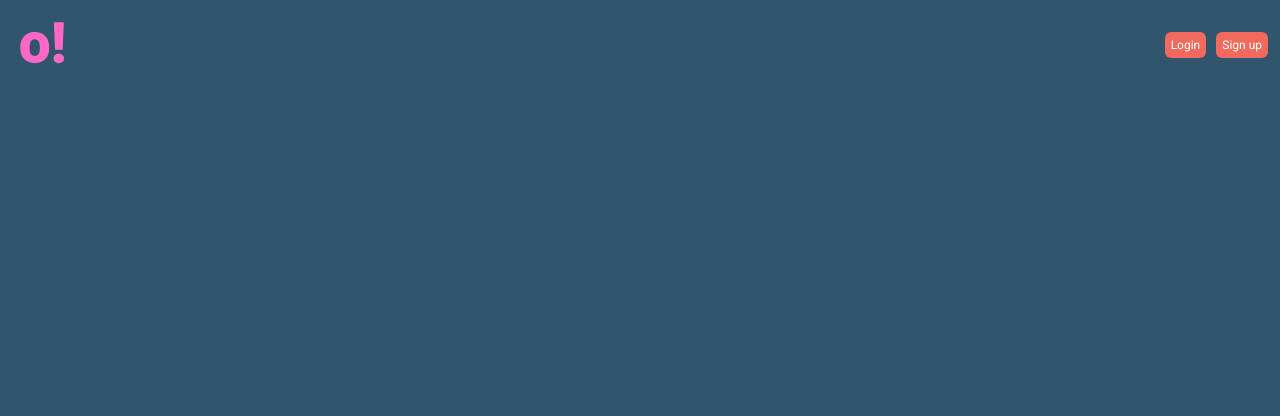
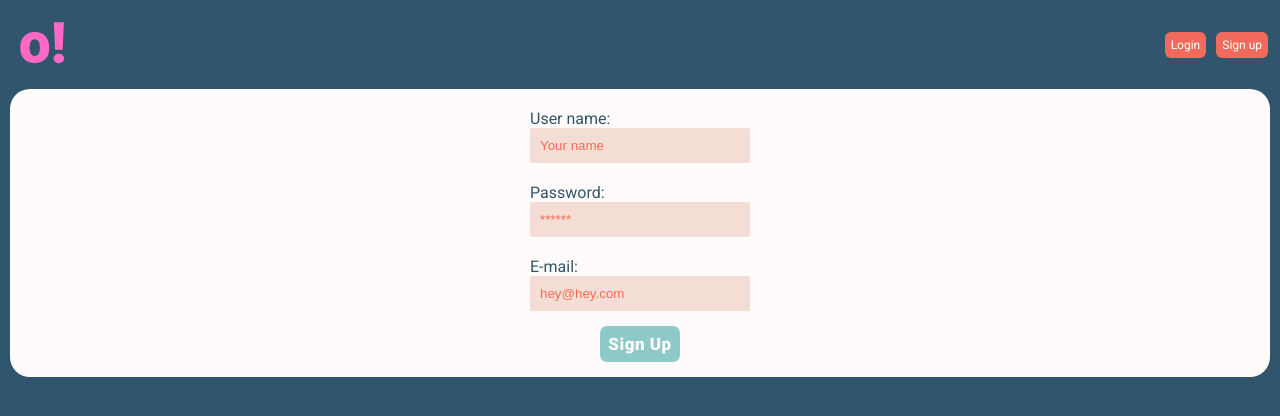
Before and after one commit to Ragtulf/FoodApp-frontend, a React (Create React App) app: page /signup in a window 1280 px wide. Shown: the top 416 px of the page. Built offline with nearby package versions, Linux system fonts and the light colour scheme.

Commit message:
Made a signup form for users.

```diff
--- a/src/App.js
+++ b/src/App.js
@@ -4,6 +4,7 @@ import { Feed } from './pages/Feed'
 import { Recipe } from './pages/Recipe'
 import { CreateNew } from './pages/CreateNew'
 import { Header } from './components/Header/Header'
+import { SignupForm } from './pages/SignupForm'
 
 export const App = () => {
   return (
@@ -23,6 +24,10 @@ export const App = () => {
           <CreateNew />
         </Route>
 
+        <Route path="/signup">
+          <SignupForm />
+        </Route>
+
       </Switch>
     </BrowserRouter>
   )
--- a/src/components/DynamicInput.js
+++ b/src/components/DynamicInput.js
@@ -5,6 +5,8 @@ export const DynamicInput = ({ placeholderText, buttonText, fields, setFields })
 
   const handleChange = (index, event) => {
     event.preventDefault()
+    // const array = []
+    // array.push(item)
     const values = [...fields]
     values[index].value = event.target.value
     // const [...fields] = event.target.value
--- /dev/null
+++ b/src/pages/SignupForm.js
@@ -0,0 +1,110 @@
+import React, { useState } from 'react'
+import { useHistory } from 'react-router-dom'
+import styled from 'styled-components/macro'
+import { ShareButton } from '../components/Button/ShareButton'
+
+// const signupURL = 'https://grymt-food-app.herokuapp.com/signup'
+const signupURL = 'http://localhost:8080/signup'
+
+export const SignupForm = () => {
+  const [userName, setUserName] = useState('')
+  const [email, setEmail] = useState('')
+  const [password, setPassword] = useState('')
+  const history = useHistory()
+
+  const handleSignup = event => {
+    event.preventDefault()
+
+    fetch(signupURL, {
+      method: 'POST',
+      body: JSON.stringify({ userName, email, password }),
+      headers: { 'Content-Type': 'application/json' }
+    })
+      .then(res => {
+        if (!res.ok) {
+          console.log('Error on fetch')
+        } else {
+          return res.json()
+        }
+      })
+      .then(() => {
+        setUserName('')
+        setEmail('')
+        setPassword('')
+        history.push('/')
+      })
+      .catch(err => console.log('errors', err))
+  }
+
+  return (
+    <UserForm onSubmit={handleSignup}>
+      <SignupLabel>
+        User name:
+        <InputField
+          required
+          type="text"
+          onChange={(event) => setUserName(event.target.value)}
+          value={userName}
+          placeholder="Your name"
+        />
+      </SignupLabel>
+
+      <SignupLabel>
+        Password:
+        <InputField
+          required
+          type="password"
+          onChange={(event) => setPassword(event.target.value)}
+          value={password}
+          placeholder="******"
+        />
+      </SignupLabel>
+
+      <SignupLabel>
+        E-mail:
+        <InputField
+          required
+          type="email"
+          onChange={(event) => setEmail(event.target.value)}
+          value={email}
+          placeholder="hey@hey.com"
+        />
+      </SignupLabel>
+
+      <ShareButton buttonName='Sign Up' />
+    </UserForm>
+  )
+}
+
+const UserForm = styled.form`
+  display: flex;
+  flex-direction: column;
+  justify-content: flex-start;
+  align-items: center;
+  background: #FFFBFA;
+  border-radius: 20px;
+  margin: 0px 10px;
+  padding: 10px;
+  `
+
+const SignupLabel = styled.label`
+  display: flex;
+  flex-direction: column;
+  margin: 10px;
+  color: #31556D;
+`
+
+const InputField = styled.input`
+  width: 200px;
+  padding: 10px;
+  background: #F3DDD4;
+  border-radius: 2px;
+  border: none;
+  ::placeholder,
+  ::-webkit-input-placeholder {
+    color: #F56C54;
+  }
+  :-ms-input-placeholder {
+    color: #F56C54;
+  }
+  `
```
